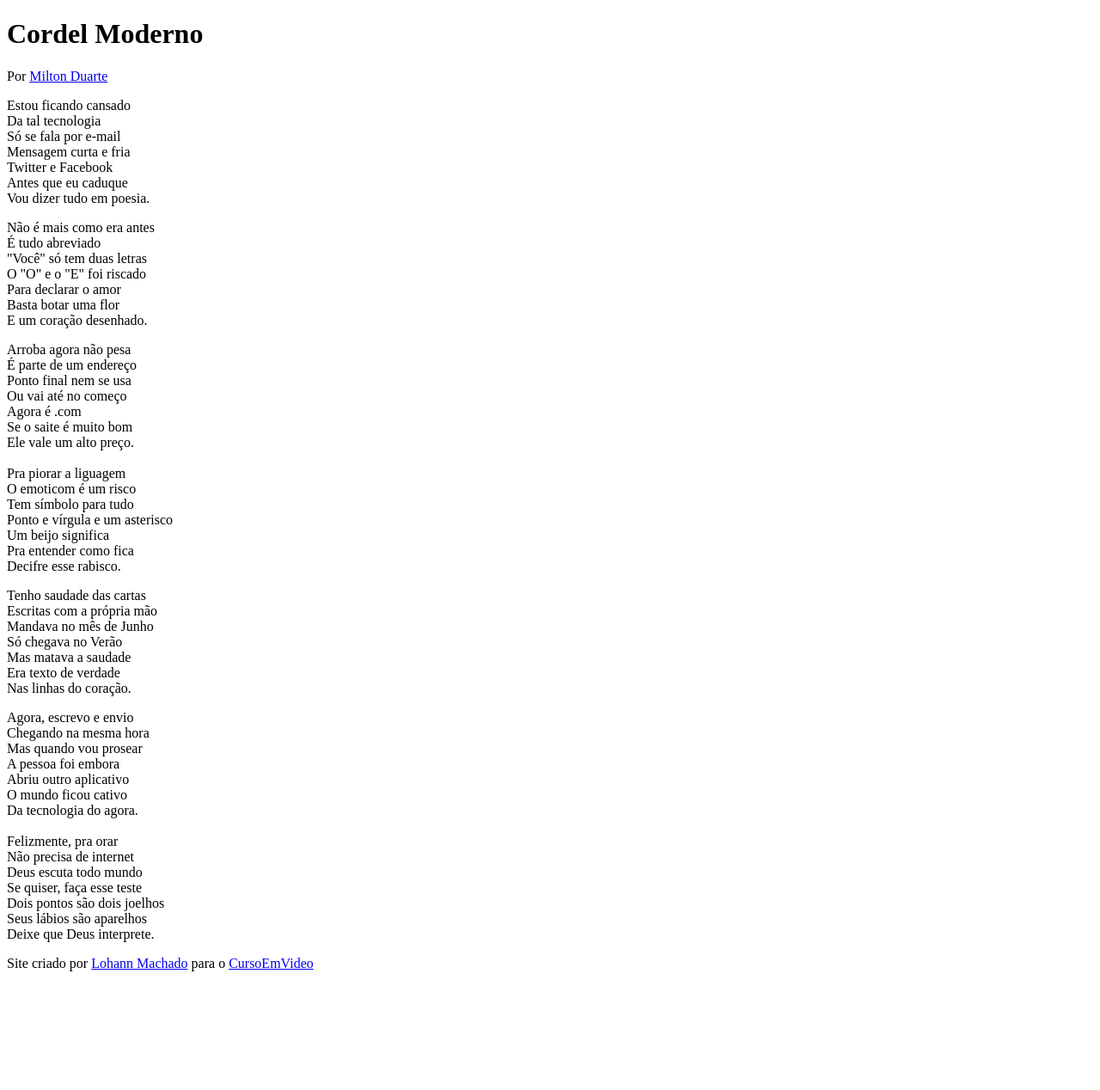
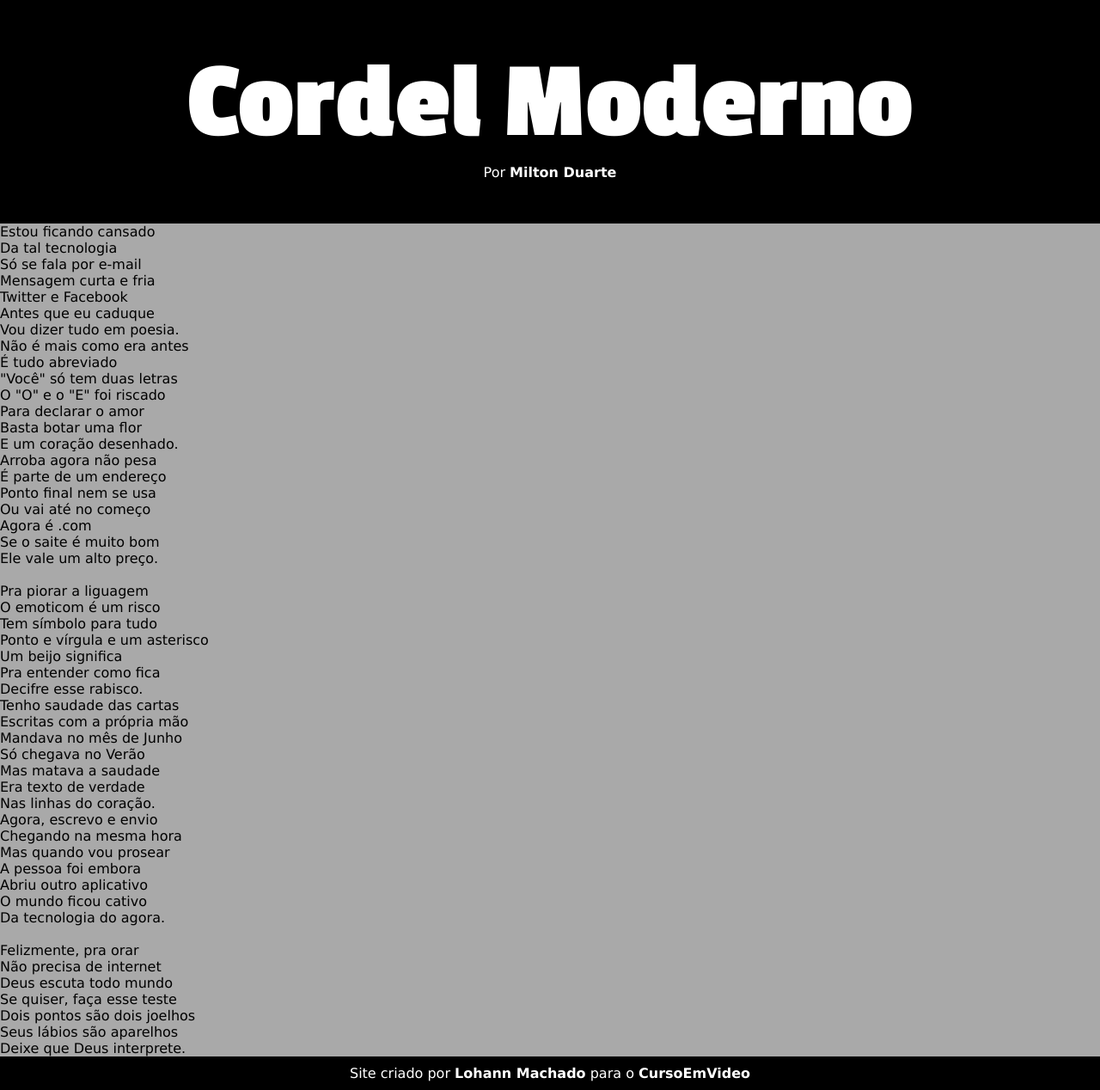
Before and after one commit to LohannMachado/HTML-CSS, a plain HTML site: page Desafios/d012/cordel.html in a window 1280 px wide. Shown: the whole page at 86% size. Before the commit the page ends 1146 px from the top, so only its background shows below. Drawn offline with Linux system fonts and the light colour scheme.

Commit message:
Projeto Cordel
Integração de Tipos, e desenvolvimento das CSS.

```diff
--- a/Desafios/d012/cordel.html
+++ b/Desafios/d012/cordel.html
@@ -9,11 +9,11 @@
 </head>
 <body>
 <header>
-    <h1>Cordel Moderno</h1>
+    <h1 id="titulo">Cordel Moderno</h1>
     <p>Por <a href="https://www.recantodasletras.com.br/poesias/3186743" target="_blank">Milton Duarte</a></p>
 </header>
-<main>
-    <section>
+
+<section class="normal">
     <p>
         Estou ficando cansado <br>
         Da tal tecnologia <br>
@@ -24,7 +24,7 @@
         Vou dizer tudo em poesia. <br>
     </p>
 </section>
-    <section>
+<section class="imagem">
     <p>
         Não é mais como era antes <br>
         É tudo abreviado <br>
@@ -35,7 +35,7 @@
         E um coração desenhado. <br>
     </p>
 </section>
-    <section>
+<section class="normal">
     <p>
         Arroba agora não pesa <br>
         É parte de um endereço <br>
@@ -54,7 +54,7 @@
         Decifre esse rabisco. <br>
     </p>
 </section>
-    <section>
+<section class="imagem">
     <p>
         Tenho saudade das cartas <br>
         Escritas com a própria mão <br>
@@ -65,7 +65,7 @@
         Nas linhas do coração. <br>
     </p>
 </section>
-    <section>
+<section class="normal">
     <p>
         Agora, escrevo e envio <br>
         Chegando na mesma hora <br>
@@ -84,7 +84,7 @@
         Deixe que Deus interprete. <br>
     </p>
 </section>
-</main>
+
 <footer><p>Site criado por <a href="https://github.com/LohannMachado">Lohann Machado</a> para o <a href="https://www.cursoemvideo.com/">CursoEmVideo</a></p></footer>
 </body>
 </html>
--- a/Desafios/d012/style.css
+++ b/Desafios/d012/style.css
@@ -1,5 +1,71 @@
 @charset "UTF-8";
 
+@font-face {
+    font-family: 'Passion One';
+    src: url(fonts/PassionOne-Bold.ttf);
+}
+@font-face {
+    font-family: 'Sriracha';
+    src: url(fonts/Sriracha-Regular.ttf);
+}
+
+:root {
+    --fonte1: Verdana, Geneva, Tahoma, sans-serif;
+    --fonte2: 'Passion One', cursive;
+    --fonte3: 'Sriracha', cursive;
+}
+
+* {
+    margin: 0%;
+    padding: 0%;
+    font-size: 1em;
+}
+body {
+    min-height: 100vh;
+    background-color: darkgray;
+    font-family: var(--fonte1);
+}
 header {
+    max-width: auto;
+    background-color: black;
+    color: white;
+    text-align: center;
+}
+h1#titulo {
+    font-family: var(--fonte2);
+    font-size: 10vw;
+    padding-top: 50px;
+}
+header a {
+    text-decoration: none;
+    color: white;
+    font-weight: bolder;
+}
+header a:hover {
+    text-decoration: underline;
+}
+header > p {
+    padding-bottom: 50px;
+}
+
+section {
 
 }
+
+footer {
+    background-color: black;
+    color: white;
+    text-align: center;
+}
+footer > p {
+    padding-top: 10px;
+    padding-bottom: 10px;
+}
+footer a {
+    color: white;
+    text-decoration: none;
+    font-weight: bolder;
+}
+footer a:hover {
+    text-decoration: underline;
+}
```
Also changed, not shown: Desafios/d012/fonts/PassionOne-Black.ttf (added), Desafios/d012/fonts/PassionOne-Bold.ttf (added), Desafios/d012/fonts/PassionOne-Regular.ttf (added), Desafios/d012/fonts/Sriracha-Regular.ttf (added). Lines whose indentation alone changed are shown as unchanged.
